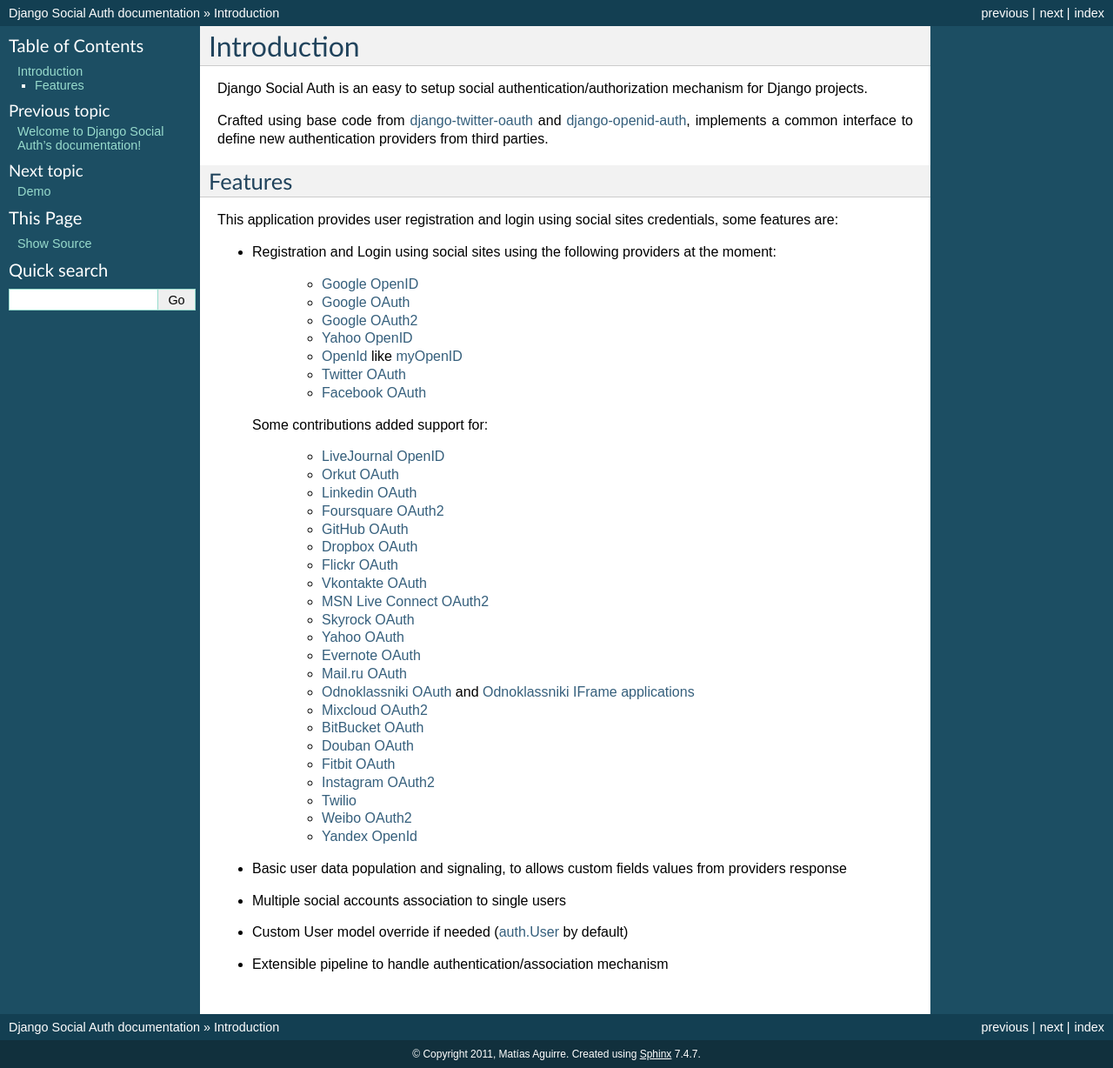
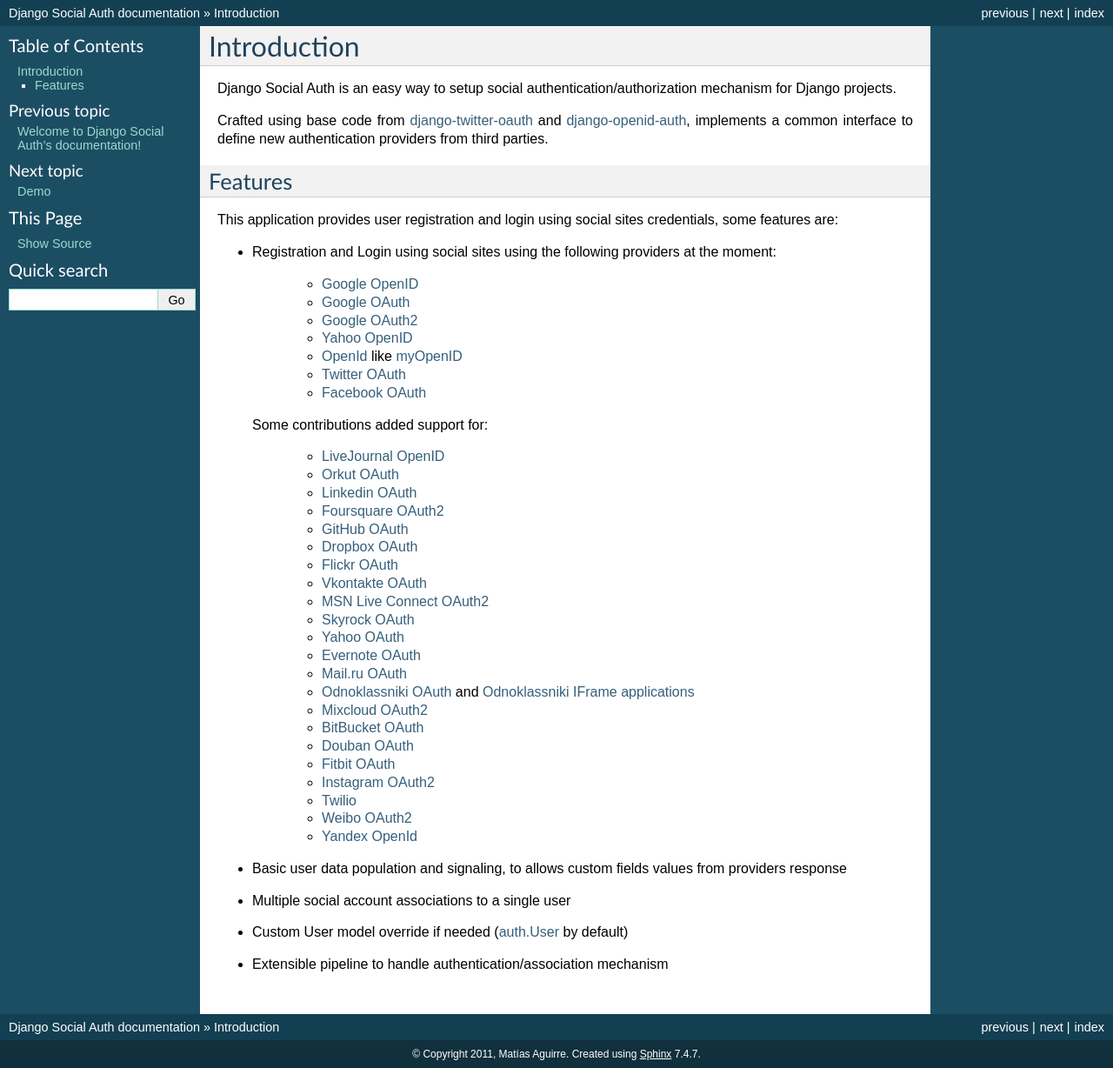
Before and after one commit to omab/django-social-auth, a Sphinx documentation site: the page built from doc/intro.rst, in a window 1280 px wide. Shown: the whole page at 87% size. Built offline with Sphinx 7.4.7, drawn with Linux system fonts in a browser that asks for light colours.

Commit message:
Minor docs cleanup

```diff
--- a/doc/intro.rst
+++ b/doc/intro.rst
@@ -1,7 +1,7 @@
 Introduction
 ============
 
-Django Social Auth is an easy to setup social authentication/authorization
+Django Social Auth is an easy way to setup social authentication/authorization
 mechanism for Django projects.
 
 Crafted using base code from django-twitter-oauth_ and django-openid-auth_,
@@ -54,7 +54,7 @@
 - Basic user data population and signaling, to allows custom fields values
   from providers response
 
-- Multiple social accounts association to single users
+- Multiple social account associations to a single user
 
 - Custom User model override if needed (`auth.User`_ by default)
 
--- a/doc/miscellaneous.rst
+++ b/doc/miscellaneous.rst
@@ -5,8 +5,7 @@
 ------------
 
 Join to `django-social-auth discussion list`_ and bring any questions or suggestions
-that would improve this application. Convore_ discussion group is deprecated since
-the service is going to be shut down on April 1st.
+that would improve this application.
 
 
 South users
@@ -52,7 +51,6 @@
 
 .. _South: http://south.aeracode.org/
 .. _django-social-auth: https://github.com/omab/django-social-auth
-.. _Convore: https://convore.com/
 .. _djangopackages.com: http://djangopackages.com/grids/g/social-auth-backends/
 .. _django-social-auth discussion list: https://groups.google.com/group/django-social-auth
 .. _StackOverflow: http://stackoverflow.com/questions/9835506/urllib-urlopen-works-on-sslv3-urls-with-python-2-6-6-on-1-machine-but-not-wit
--- a/doc/use_cases.rst
+++ b/doc/use_cases.rst
@@ -17,6 +17,7 @@
     )
 
 2. Include a similar snippet in your page to make BrowserID_ work::
+
     <!-- Include BrowserID JavaScript -->
     <script src="https://browserid.org/include.js" type="text/javascript"></script>
 
```
Also changed, not shown: README.rst (+13 -13 lines).
